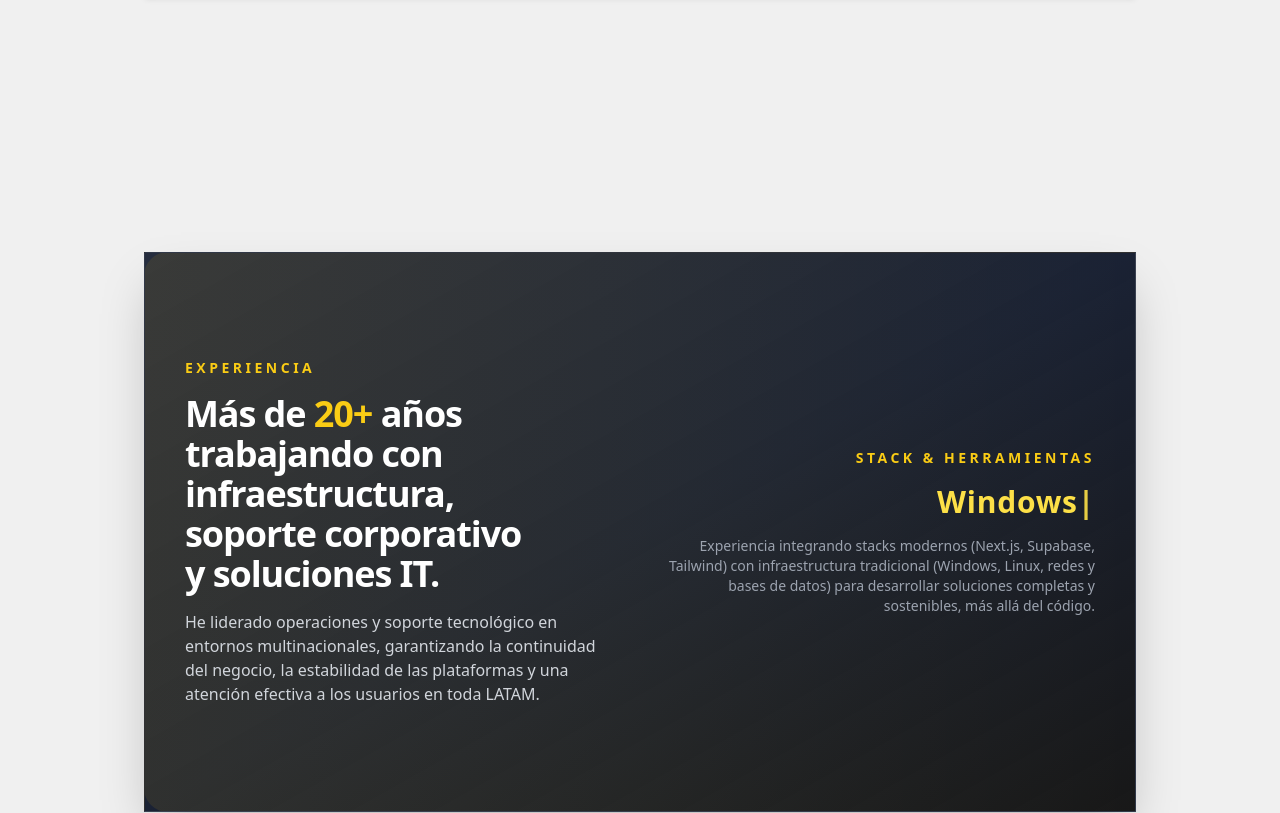
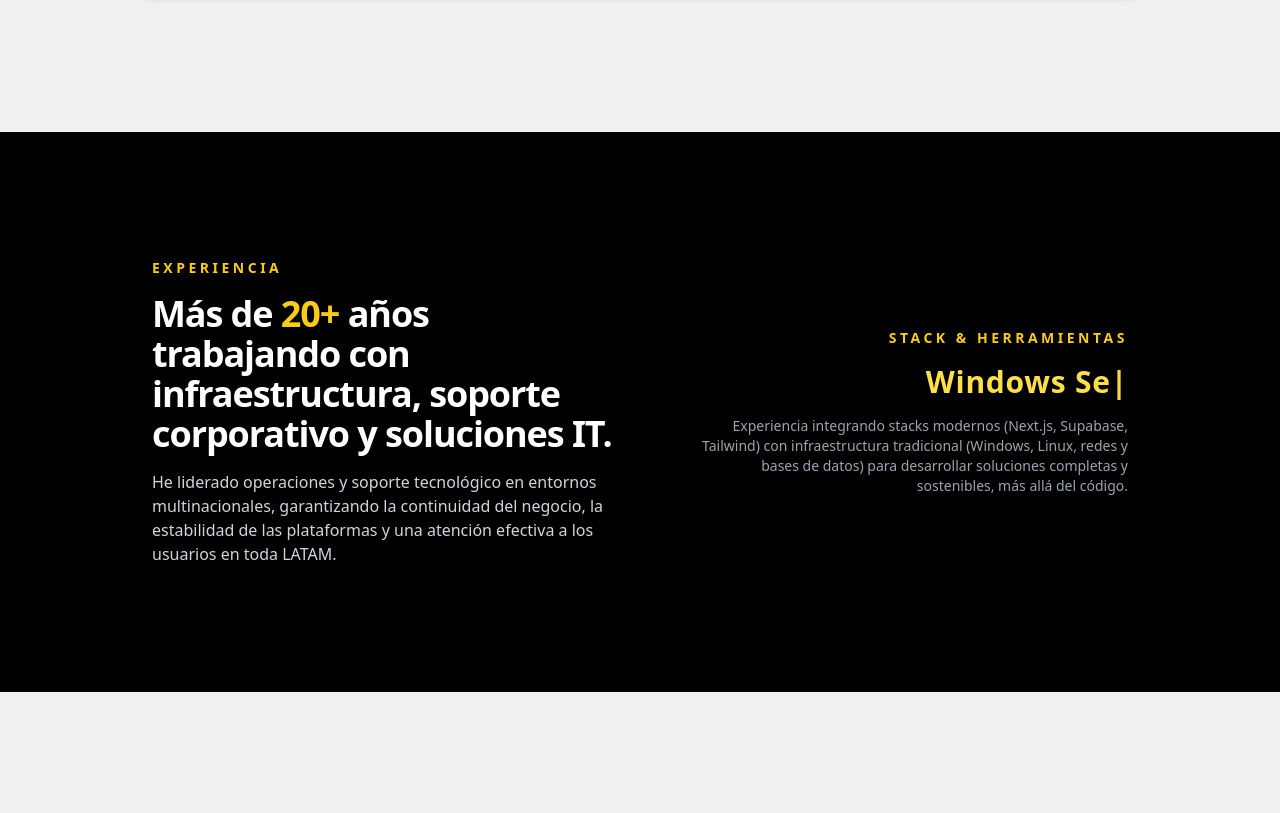
Before and after one commit to Rodro1975/Soporte-T-cnico-y-Soluciones-Tecnol-gicas, a Next.js app: page / in a window 1280 px wide. Shown: the part 1740-2553 px from the top of the page. Built offline with nearby package versions, Linux system fonts and the light colour scheme.

Commit message:
Integracion seccion counters

```diff
--- a/app/components/Counters.js
+++ b/app/components/Counters.js
@@ -23,7 +23,7 @@ export default function Counters() {
   const [wordIndex, setWordIndex] = useState(0);
   const [isDeleting, setIsDeleting] = useState(false);
   const [isInView, setIsInView] = useState(false);
-  const containerRef = useRef(null);
+  const containerRef = useRef(null); // 👈 importante: sin genérico TS
 
   const maxCount = 20;
 
@@ -98,45 +98,40 @@ export default function Counters() {
   return (
     <div
       ref={containerRef}
-      className="relative overflow-hidden border border-white/10 bg-gradient-to-br from-slate-900/90 via-slate-900/95 to-black/90 px-6 py-10 md:px-10 md:py-14 shadow-2xl min-h-[60vh] md:min-h-[70vh] flex items-center"
+      className="w-full grid gap-10 md:gap-14 md:grid-cols-2 md:items-center"
     >
-      {/* borde suave / glow */}
-      <div className="pointer-events-none absolute -inset-px rounded-3xl bg-gradient-to-r from-yellow-500/10 via-yellow-400/5 to-transparent" />
-
-      <div className="relative z-10 grid gap-10 md:grid-cols-2 md:items-center w-full">
       {/* Años de experiencia */}
       <div className="space-y-4 text-left">
-          <p className="text-sm font-semibold uppercase tracking-[0.25em] text-yellow-400">
+        <p className="text-xs md:text-sm font-semibold uppercase tracking-[0.25em] text-yellow-400">
           Experiencia
         </p>
         <h3 className="text-3xl md:text-4xl font-bold text-white text-balance">
           Más de <span className="text-yellow-400">{count}+</span> años
           trabajando con infraestructura, soporte corporativo y soluciones IT.
         </h3>
-          <p className="text-sm md:text-base text-gray-300">
+        <p className="text-sm md:text-base text-gray-300 max-w-xl">
           He liderado operaciones y soporte tecnológico en entornos
           multinacionales, garantizando la continuidad del negocio, la
-            estabilidad de las plataformas y una atención efectiva a los
-            usuarios en toda LATAM.
+          estabilidad de las plataformas y una atención efectiva a los usuarios
+          en toda LATAM.
         </p>
       </div>
 
       {/* Tecnologías / typing */}
       <div className="space-y-4 text-left md:text-right">
-          <p className="text-sm font-semibold uppercase tracking-[0.25em] text-yellow-400">
+        <p className="text-xs md:text-sm font-semibold uppercase tracking-[0.25em] text-yellow-400">
           Stack &amp; herramientas
         </p>
         <div className="text-2xl md:text-3xl font-bold text-yellow-300 tracking-wide">
           {currentWord}
           <span className="inline-block animate-blink">|</span>
         </div>
-          <p className="text-xs md:text-sm text-gray-400">
+        <p className="text-xs md:text-sm text-gray-400 md:ml-auto md:max-w-md">
           Experiencia integrando stacks modernos (Next.js, Supabase, Tailwind)
           con infraestructura tradicional (Windows, Linux, redes y bases de
           datos) para desarrollar soluciones completas y sostenibles, más allá
           del código.
         </p>
-        </div>
       </div>
 
       <style jsx>{`
--- a/app/page.js
+++ b/app/page.js
@@ -54,9 +54,9 @@ export default function Home() {
         </div>
       </section>
 
-      {/* COUNTERS / ABOUT */}
-      <section className="min-h-screen flex items-center bg-background">
-        <div className="w-full max-w-5xl mx-auto px-4 py-16 md:py-24">
+      {/* COUNTERS */}
+      <section className="relative min-h-[60vh] md:min-h-[70vh] flex items-center bg-black">
+        <div className="w-full max-w-5xl mx-auto px-4 md:px-6 py-16 md:py-24">
           <Counters />
         </div>
       </section>
```
Lines whose indentation alone changed are shown as unchanged.
